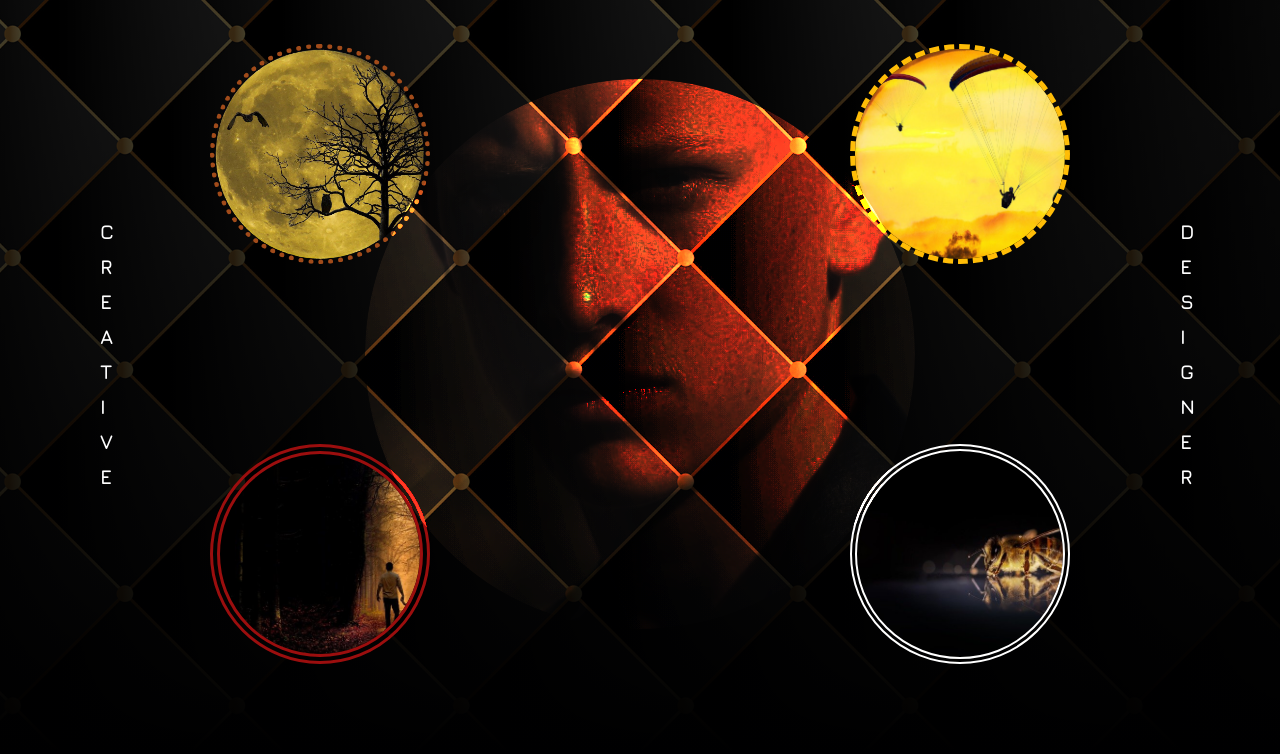
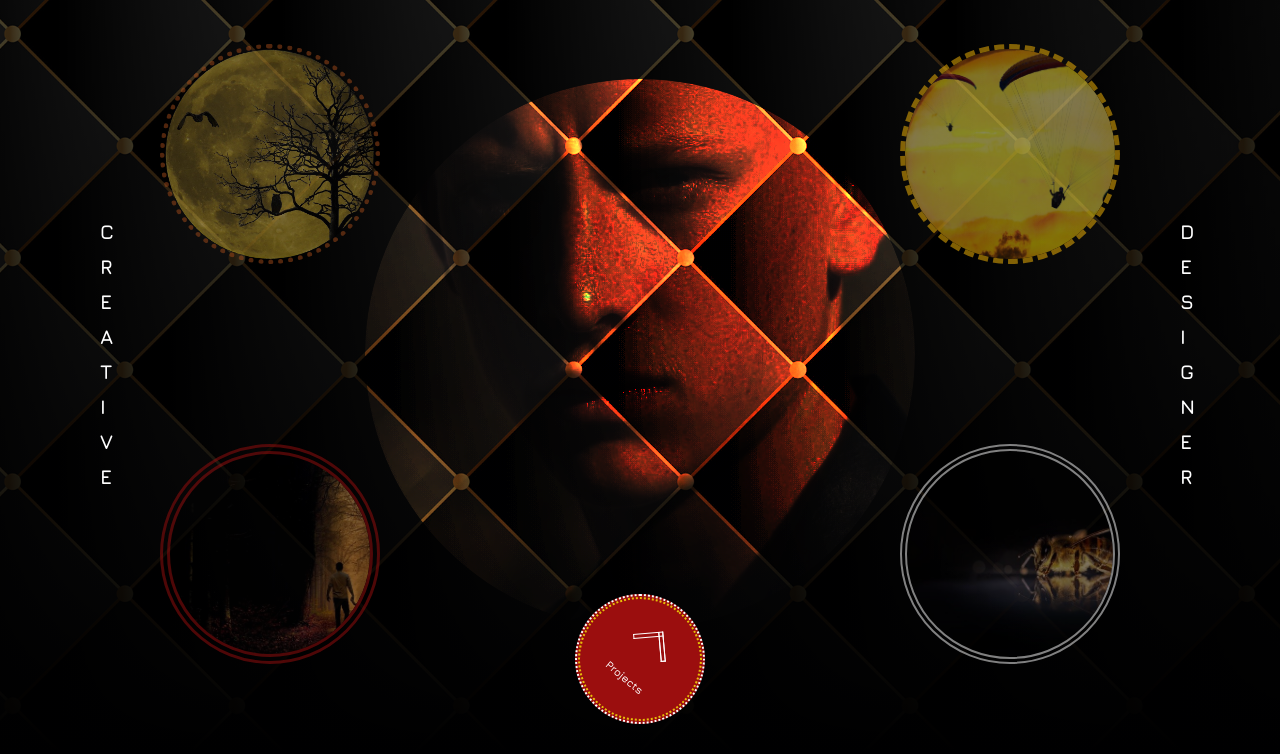
Before and after one commit to RicardoRR29/mega-portfolio, a plain HTML site: page index.html in a window 1280 px wide. Shown: the part 46-800 px from the top of the page. Drawn offline with nearby package versions, Linux system fonts and the light colour scheme.

Commit message:
salvando

```diff
--- a/index.html
+++ b/index.html
@@ -46,6 +46,17 @@
         <h4 class="featured-text featured-text-1">Creative</h4>
         <h4 class="featured-text featured-text-2">Designer</h4>
         <!-- End of Featured Text -->
+
+        <!-- Main Button -->
+        <a href="#" class="main-btn">
+            <div class="main-btn-content center">
+                <div class="main-btn-line"></div>
+                <div class="main-btn-line"></div>
+                <div class="main-btn-line"></div>
+                <span>Projects</span>
+            </div>
+        </a>
+        <!-- End of Main Button -->
     </div>
     <!-- End of Section 1 -->
 
--- a/script.js
+++ b/script.js
@@ -13,17 +13,34 @@ const mouseCircleFn = (x, y) => {
 // Animated Circles
 const circles = document.querySelectorAll('.circle')
 const mainImg = document.querySelector('.main-circle img')
+console.log(mainImg)
 
 let mX = 0
 let mY = 0
 
 const animateCircles = (e, x, y) => {
     if(x < mX) {
-        console.log("moved to the left")
+         circles.forEach(circle => {
+            circle.style.left = `100px`
+         })
+         mainImg.style.left = `100px`
+    } else if(x > mX) {
+        circles.forEach(circle => {
+           circle.style.left = `-100px`
+        })
+        mainImg.style.left = `-100px`
     }
 
     if(y < mY) {
-        console.log("move upwards")
+        circles.forEach(circle => {
+            circle.style.top = `100px`
+         })
+         mainImg.style.top = `100px`
+    } else if(y > mY) {
+        circles.forEach(circle => {
+            circle.style.top = `-100px`
+         })
+        mainImg.style.top = `-100px`
     }
     mX = e.clientX
     mY = e.clientY
--- a/style.css
+++ b/style.css
@@ -28,6 +28,7 @@ html {
     z-index: 500;
     transform: translate(-50%, -50%);
     opacity: 0;
+    pointer-events: none;
 }
 
 .mouse-circle {
@@ -131,6 +132,7 @@ html {
     background-size: cover;
     background-clip: content-box;
     border: 0.5rem dotted #a14b1a;
+    margin-left: -10rem;
 }
 
 .circle-2 {
@@ -138,6 +140,7 @@ html {
     background-size: cover;
     background-clip: content-box;
     border: 0.5rem dashed #ffbd07;
+    margin-right: -10rem;
 }
 
 .circle-3 {
@@ -145,6 +148,7 @@ html {
     background-size: cover;
     background-clip: content-box;
     border: 1rem double #9b0e0e;
+    margin-left: -10rem;
 }
 
 .circle-4 {
@@ -152,6 +156,7 @@ html {
     background-size: cover;
     background-clip: content-box;
     border: 0.7rem double #fff;
+    margin-right: -10rem;
 }
 
 .circle {
@@ -160,17 +165,33 @@ html {
     border-radius: 50%;
     align-self: center;
     justify-self: center;
+    opacity: 0.5;
+    position: relative;
+    top: 0;
+    left: 0;
+    transition: left 2s, top 2s;
 }
+
 .main-circle {
     position: absolute;
     width: 55rem;
     height: 55rem;
     overflow: hidden;
     border-radius: 50%;
+    transition: width .2s, height 0.2s;
+}
+
+.main-circle:hover {
+    width: 75rem;
+    height: 75rem;
 }
 
 .main-circle img {
     mix-blend-mode: color-dodge;
+    position: relative;
+    top: 0;
+    left: 0;
+    transition: left 2s, top 2s;
 }
 /* End of Animated Circles */
 
@@ -193,4 +214,61 @@ html {
 }
 /* End of Featured Text*/
 
+/* Main Button */
+.main-btn {
+    position: absolute;
+    bottom: 3rem;
+    width: 13rem;
+    height: 13rem;
+    background-color: #9b0e0e;
+    border-radius: 50%;
+    border: .2rem dotted #fff;
+    padding: .1rem;
+}
+
+.main-btn-content {
+    width: 100%;
+    height: 100%;
+    border: .2rem dotted #e7be08;
+    border-radius: 50%;
+    transform: rotate(40deg);
+
+}
+
+.main-btn-line {
+    position: absolute;
+    top: 4rem;
+    width: 3rem;
+    height: .5rem;
+    border: .1rem solid #fff;
+}
+
+.main-btn-line:nth-child(1) {
+    transform: rotateZ(-45deg) translateX(-0.65rem);
+    transform-origin: left center;
+    border-right: none;
+}
+
+.main-btn-line:nth-child(2) {
+    transform: rotateZ(45deg) translateX(0.65rem);
+    transform-origin: right center;
+    border-left: none;
+}
+
+.main-btn-line:nth-child(3) {
+    transform: rotateZ(45deg) translateX(0.65rem);
+    transform-origin: right center;
+    border-left: none;
+}
+
+.main-btn span {
+    position: absolute;
+    bottom: 3rem;
+    color: #fff;
+    font-size: 1.1rem;
+    font-weight: 600;
+}
+
+/* End of Main Button */
+
 /* End of Section 1 */
```
